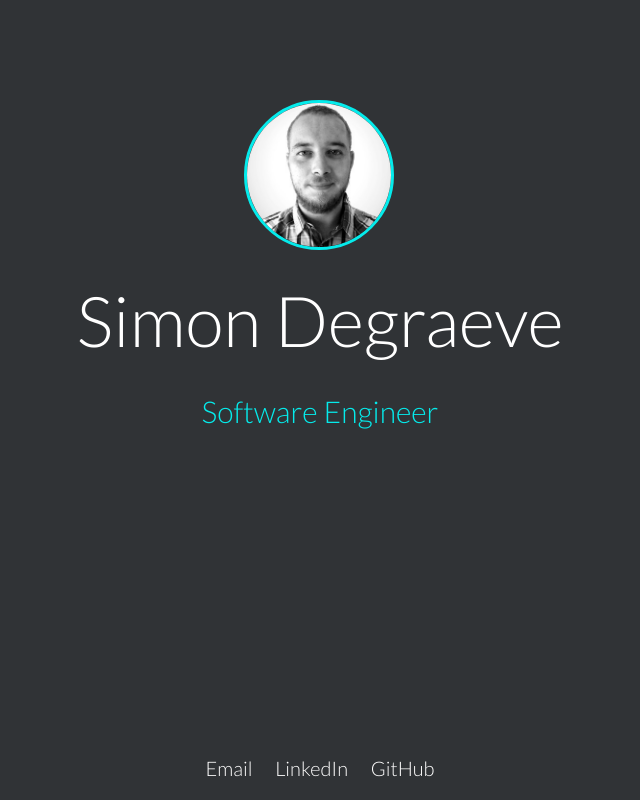
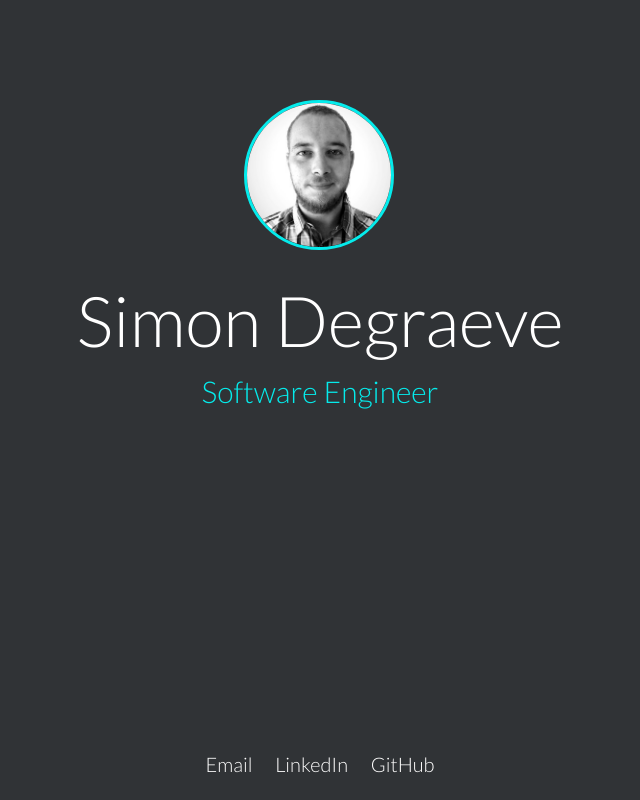
Before and after one commit to SimonDegraeve/SimonDegraeve.github.io, a plain HTML site: page index.html in a window 1280 px wide. Shown: the whole page, without its empty margins (320-960 px from the left). Drawn offline with nearby package versions, Linux system fonts and the light colour scheme.

Commit message:
Better footer

```diff
--- a/main.css
+++ b/main.css
@@ -1,6 +1,7 @@
 html {
 	background: #303336;
-	background-size: cover;
+	position: relative;
+  min-height: 100%;
 }
 
 body {
@@ -10,6 +11,7 @@ body {
 	-webkit-font-smoothing: antialiased;
 	-webkit-backface-visibility: hidden;
 	font-weight: 300;
+	margin-bottom: 40px;
 }
 
 /* override bootstrap defaults */
@@ -42,19 +44,18 @@ a {
 
 .profile {
 	position: relative;
+	margin-bottom: 50px;
 }
 
 .profile .name {
 	font-size: 70px;
 	font-weight: 300;
-	margin: 20px 0;
 }
 
 .profile .job {
 	color: #05ebeb;
 	font-size: 30px;
 	font-weight: 300;
-	margin: 20px 0;
 }
 
 .profile a {
@@ -68,16 +69,17 @@ a {
 	border-radius: 150px;
 	border: 3px solid #05ebeb;
 	display: inline-block;
+	margin-bottom: 20px;
 }
 
 .links {
 	list-style: none;
 	padding: 0;
 	position: absolute;
-	top: 93%;
+	bottom: 0;
 	left: 0;
 	right: 0;
-	margin-top: 10px;
+	height: 40px;
 }
 
 .links li {
```
